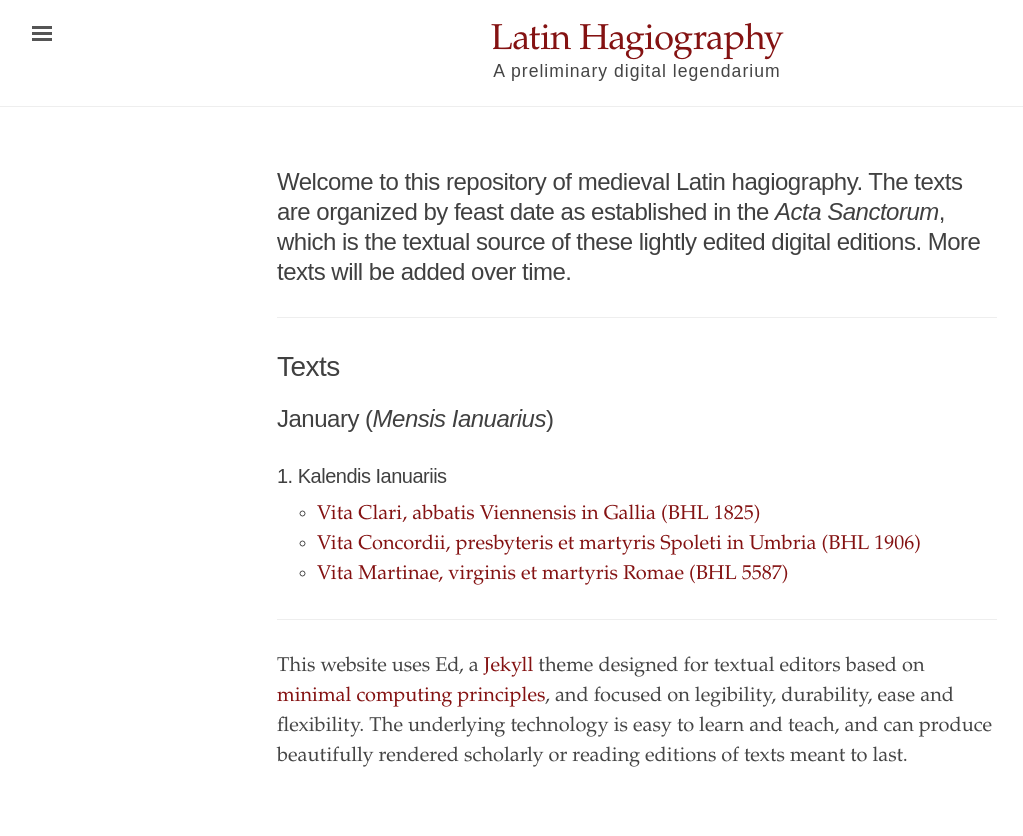
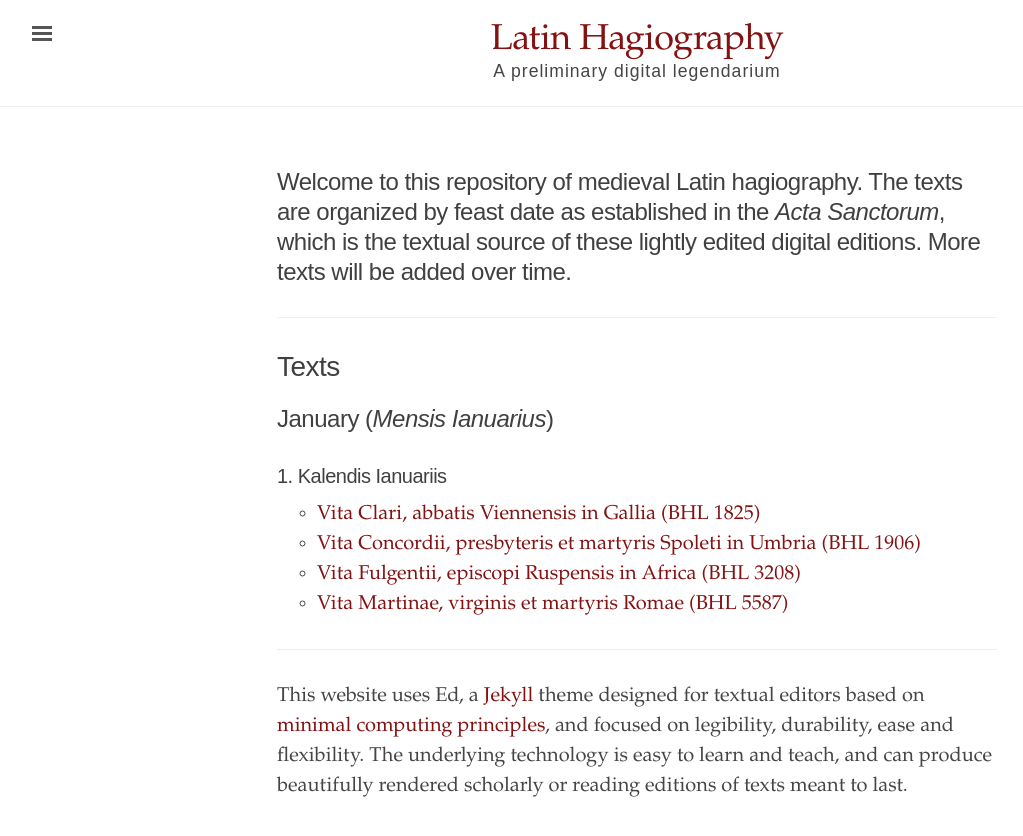
Before and after one commit to cjkoepke1/latin-hagiography, a Jekyll site: the page built from index.md, in a window 1280 px wide. Shown: the top 836 px of the page, without its empty margins (3-1026 px from the left). Built offline with Jekyll 4.4.1, drawn with Linux system fonts in a browser that asks for light colours.

Commit message:
add Vita Fulgentii

```diff
--- a/index.md
+++ b/index.md
@@ -15,6 +15,7 @@ title: "Latin Hagiography"
 
 - [Vita Clari, abbatis Viennensis in Gallia (BHL 1825)](https://cjkoepke1.github.io/latin-hagiography/texts/vita-clari/)
 - [Vita Concordii, presbyteris et martyris Spoleti in Umbria (BHL 1906)](https://cjkoepke1.github.io/latin-hagiography/texts/vita-concordii/)
+- [Vita Fulgentii, episcopi Ruspensis in Africa (BHL 3208)](https://cjkoepke1.github.io/latin-hagiography/texts/vita-fulgentii)
 - [Vita Martinae, virginis et martyris Romae (BHL 5587)](https://cjkoepke1.github.io/latin-hagiography/texts/vita-martinae/)
 
 ---
```
